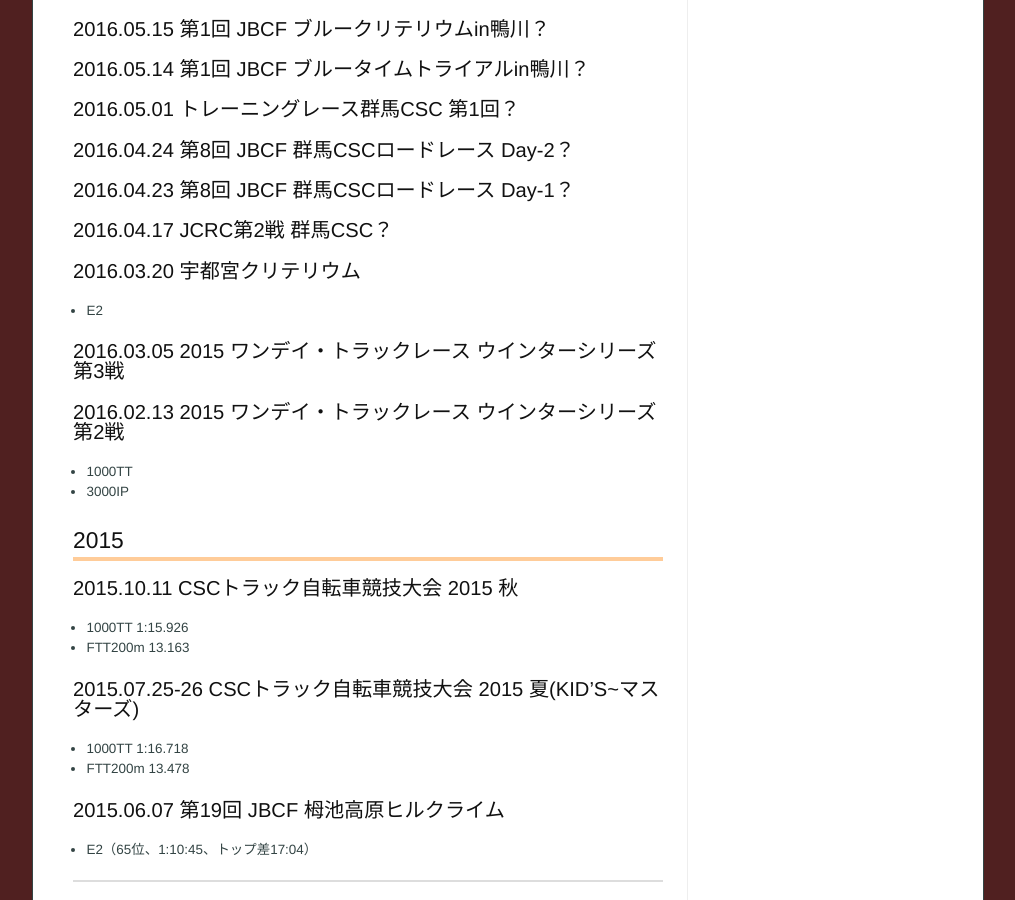
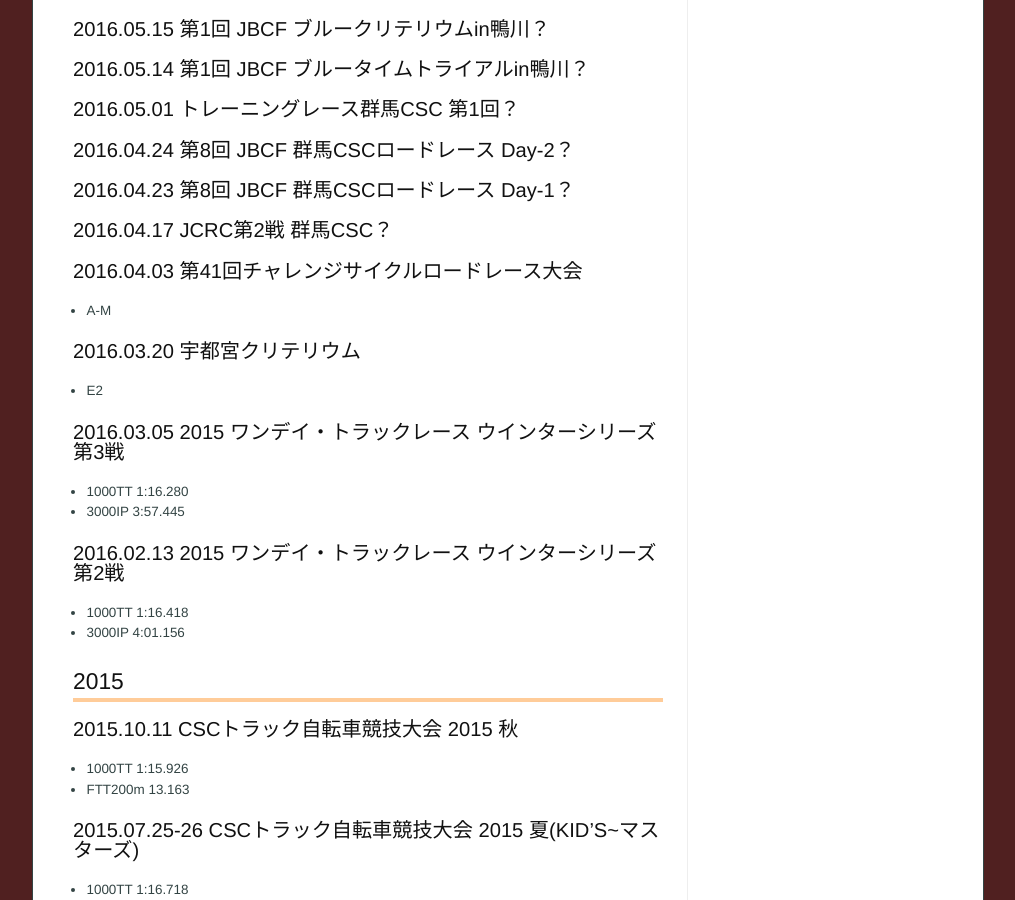
Before and after one commit to marucc/marucc.github.io, a Jekyll site: the page built from sports/results_bike.md, in a window 1280 px wide and 900 px high, scrolled down 959 px. Shown: the whole window, without its empty margins (133-1148 px from the left). Built offline with Jekyll 4.4.1, drawn with Linux system fonts in a browser that asks for light colours.

Commit message:
Published with https://stackedit.io/

```diff
--- a/sports/results_bike.md
+++ b/sports/results_bike.md
@@ -59,14 +59,19 @@ markdown: kramdown
 
 ### 2016.04.17 JCRC第2戦 群馬CSC？
 
+### 2016.04.03 第41回チャレンジサイクルロードレース大会
+* A-M
+
 ### 2016.03.20 宇都宮クリテリウム
 * E2
 
 ### 2016.03.05 2015 ワンデイ・トラックレース ウインターシリーズ第3戦
+* 1000TT 1:16.280
+* 3000IP 3:57.445
 
 ### 2016.02.13 2015 ワンデイ・トラックレース ウインターシリーズ第2戦
-* 1000TT
-* 3000IP
+* 1000TT 1:16.418
+* 3000IP 4:01.156
 
 ## 2015
 
```
